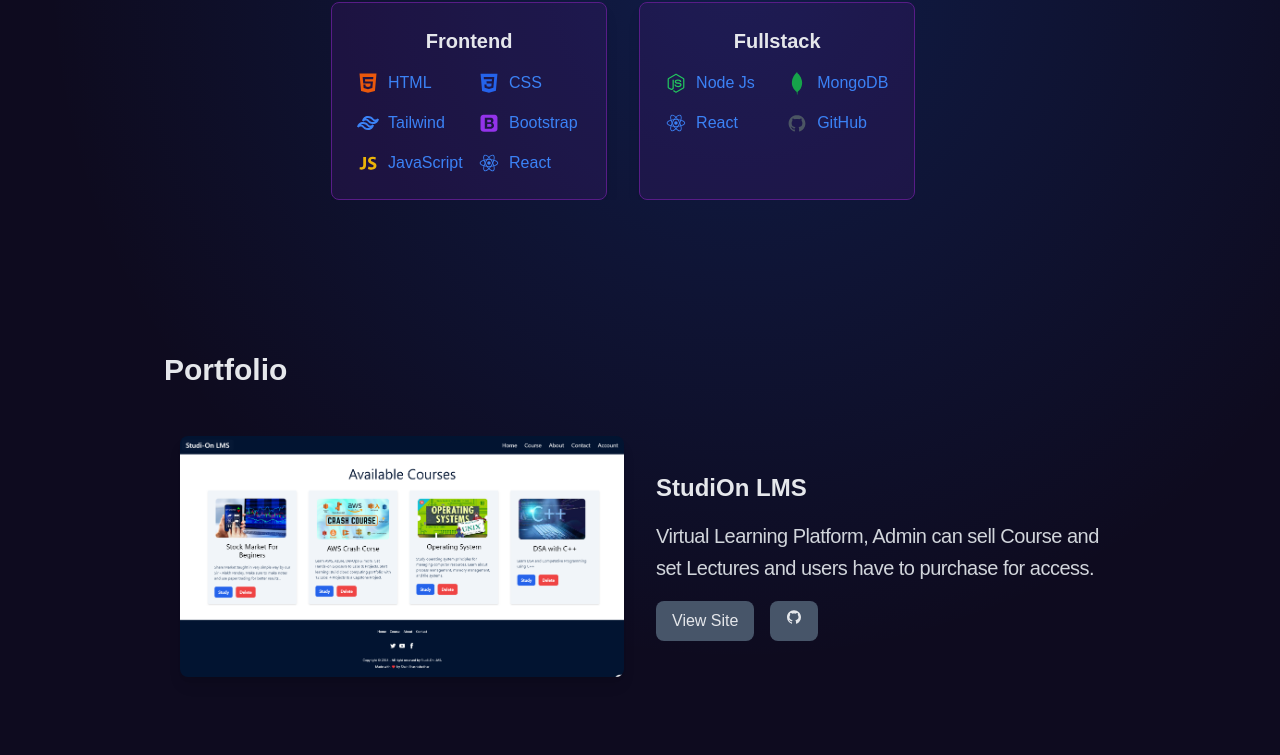
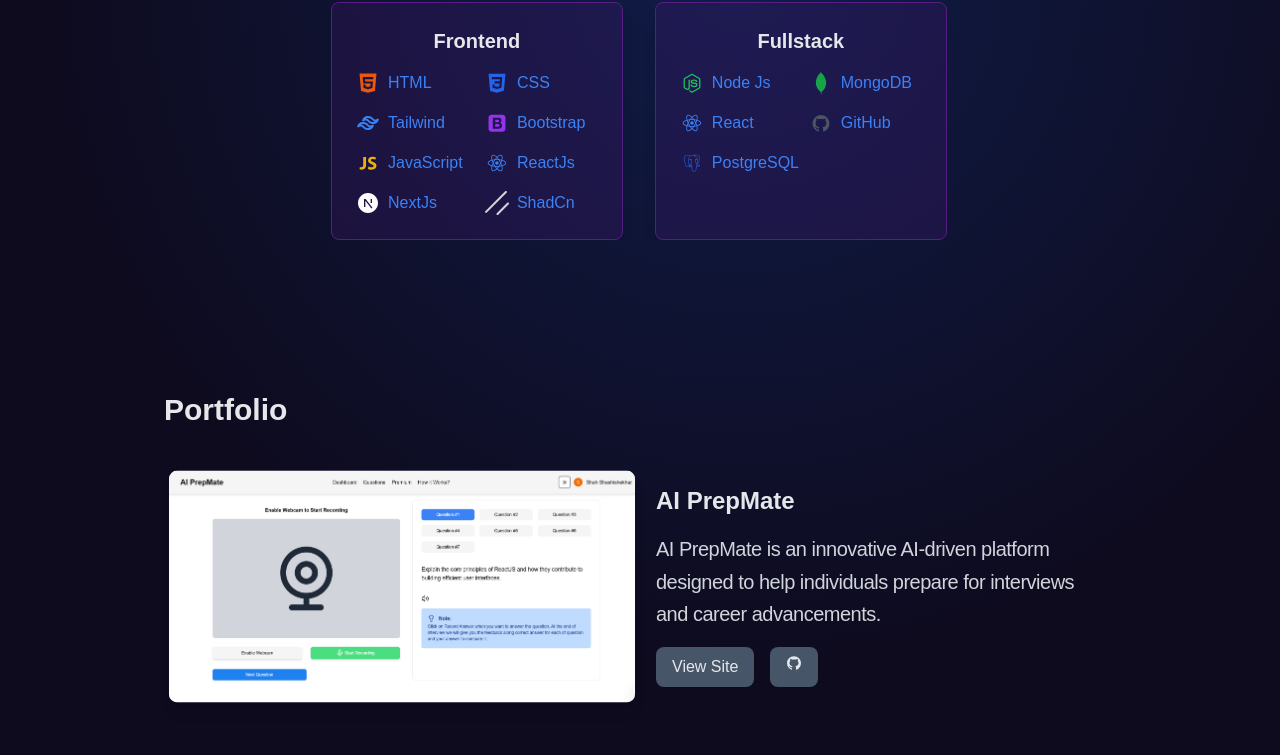
Before and after one commit to sashi59/Portfolio, a React (Vite) app: page / in a window 1280 px wide. Shown: the part 827-1582 px from the top of the page. Built offline with nearby package versions, Linux system fonts and the light colour scheme.

Commit message:
AI Prepmate added

```diff
--- a/src/components/Hero.jsx
+++ b/src/components/Hero.jsx
@@ -21,7 +21,7 @@
   DiReact,
   DiMongodb
 } from "react-icons/di";
-import {  RiTailwindCssLine } from "react-icons/ri";
+import {  RiNextjsFill, RiTailwindCssLine } from "react-icons/ri";
 import { TbBrandCpp } from "react-icons/tb";
 import { motion } from "framer-motion";
 
@@ -159,6 +159,8 @@
 
         <DiNodejsSmall className="text-green-500 mx-2" />
         <DiReact className="text-blue-500 mx-2" />
+        <RiNextjsFill className="text-white mx-2" />
+
         <DiMongodb className="text-green-400 mx-2" />
         <AiOutlineGithub className="text-gray-300 mx-2" />
         <TbBrandCpp className="text-purple-600 mx-2" />
--- a/src/components/Portfolio.jsx
+++ b/src/components/Portfolio.jsx
@@ -1,5 +1,6 @@
 import React from 'react';
 import studion_bg from "../assets/studion_bg.png"
+import aiprepmate from "../assets/aiprepmate.png"
 import twitch_bg from "../assets/tw_bg.png"
 import weather from "../assets/weather.jpg"
 import ambutrack from "../assets/am_bg.png"
@@ -8,6 +9,15 @@
 import Reveal from './Reveal';
 
 const projects = [
+  {
+    img: aiprepmate,
+    title: "AI PrepMate",
+    description: "AI PrepMate is an innovative AI-driven platform designed to help individuals prepare for interviews and career advancements.",
+    links: {
+      site: "https://ai-prepmate.vercel.app",
+      github: "https://github.com/sashi59/AI-PrepMate",
+    },
+  },
     {
       img: studion_bg,
       title: "StudiOn LMS",
@@ -68,7 +78,7 @@
                     <img
                         src={project.img}
                         alt={project.title}
-                        className={`w-full h-full object-cover rounded-lg shadow-lg ${project.setSize ? "max-h-96 max-w-52 md:mx-9":""} `}
+                        className={`w-full h-full object-cover rounded-lg shadow-lg scale-105 ${project.setSize ? "max-h-96 max-w-52 md:mx-9":""} `}
                     />
                 </div>
                 <div className='w-full md:w-1/2 p-4 flex flex-col justify-center'>
--- a/src/components/Skills.jsx
+++ b/src/components/Skills.jsx
@@ -9,11 +9,13 @@
   DiNodejsSmall,
   DiMongodb,
   DiGithubBadge,
+  DiPostgresql,
 } from "react-icons/di";
-import {  RiTailwindCssLine } from "react-icons/ri";
+import {  RiNextjsFill, RiTailwindCssLine } from "react-icons/ri";
 
 import Reveal from "./Reveal";
 import { Link } from "react-scroll";
+import { SiShadcnui } from "react-icons/si";
 
 const skills = [
   {
@@ -27,7 +29,10 @@
         name: "JavaScript",
         icon: <DiJavascript1 className="text-yellow-500" />,
       },
-      { name: "React", icon: <DiReact className="text-blue-500" /> },
+      { name: "ReactJs", icon: <DiReact className="text-blue-500" /> },
+      { name: "NextJs", icon: <RiNextjsFill className="text-white" /> },
+      { name: "ShadCn", icon: <SiShadcnui className="text-gray-300" /> },
+
     ],
   },
   {
@@ -37,6 +42,8 @@
       { name: "MongoDB", icon: <DiMongodb className="text-green-600" /> },
       { name: "React", icon: <DiReact className="text-blue-500" /> },
       { name: "GitHub", icon: <DiGithubBadge className="text-gray-600" /> },
+      { name: "PostgreSQL", icon: <DiPostgresql className="text-blue-600" /> },
+
     ],
   },
 ];
```
Also changed, not shown: src/assets/aiprepmate.png (added), src/assets/tw_bg.png.
